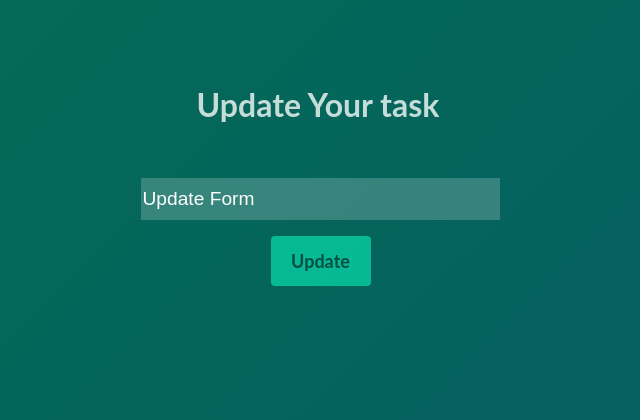
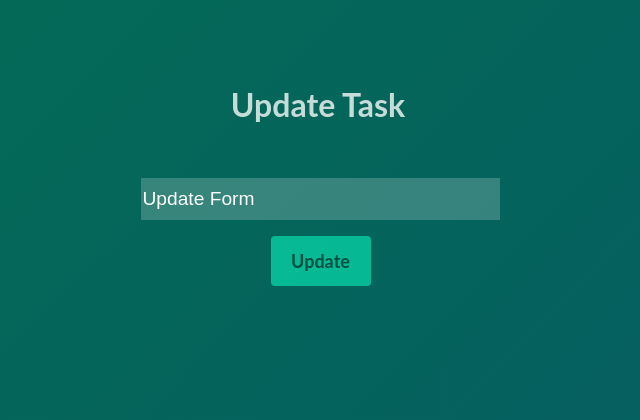
Before and after one commit to Mini-Sylar/TaskTrackerFlask, a Flask app: page /update/1 in a window 1280 px wide. Shown: the top 420 px of the page, without its empty margins (322-962 px from the left). Run offline with Flask 2, Linux system fonts and the light colour scheme; data comes from the database, SQL or seed files in the repository.

Commit message:
Update update.html

```diff
--- a/templates/update.html
+++ b/templates/update.html
@@ -7,7 +7,7 @@
 
 {% block body%}
 <div class="content">
-    <h1>Update Your task</h1>
+    <h1>Update Task</h1>
 
     <form action="/update/{{task.id}}" method="POST" onsubmit="return ValidateForm();">
         <input type="text" name="content" id="content" value="{{task.content}}" class="cont">
```
